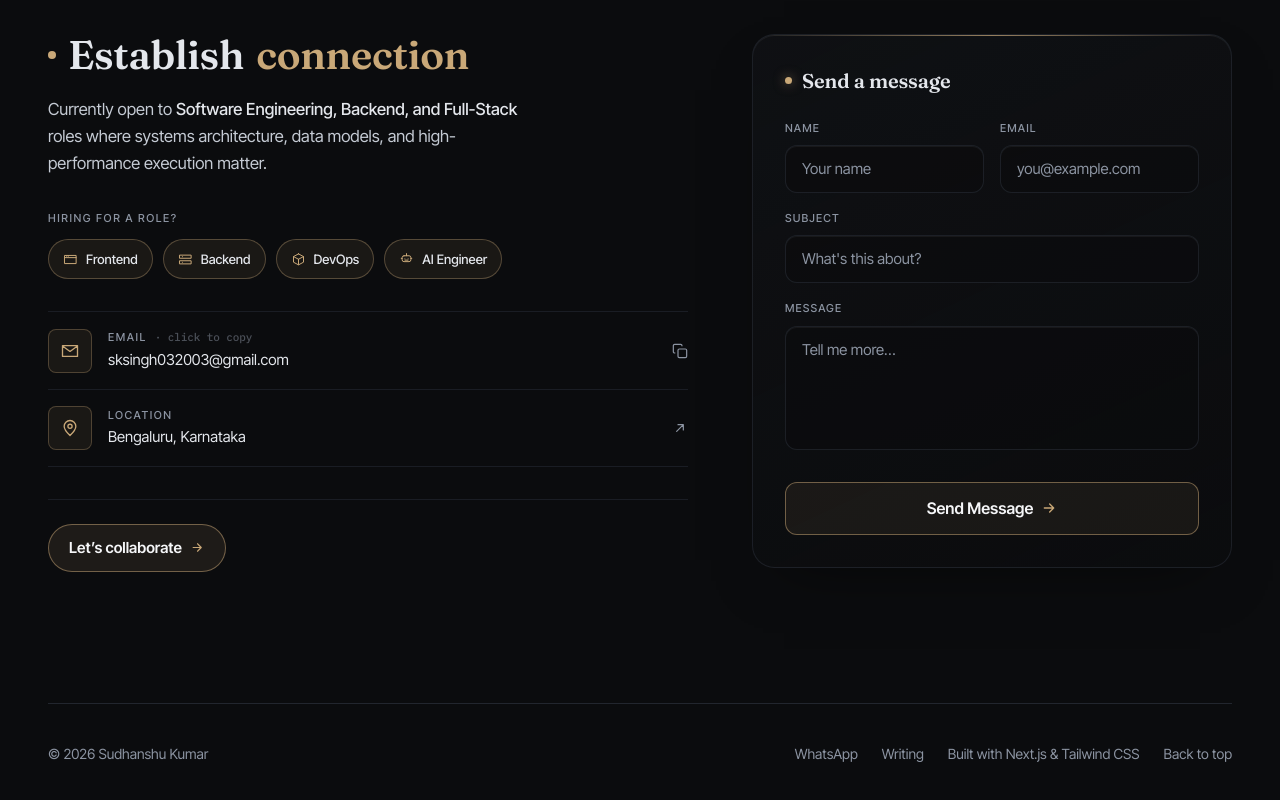
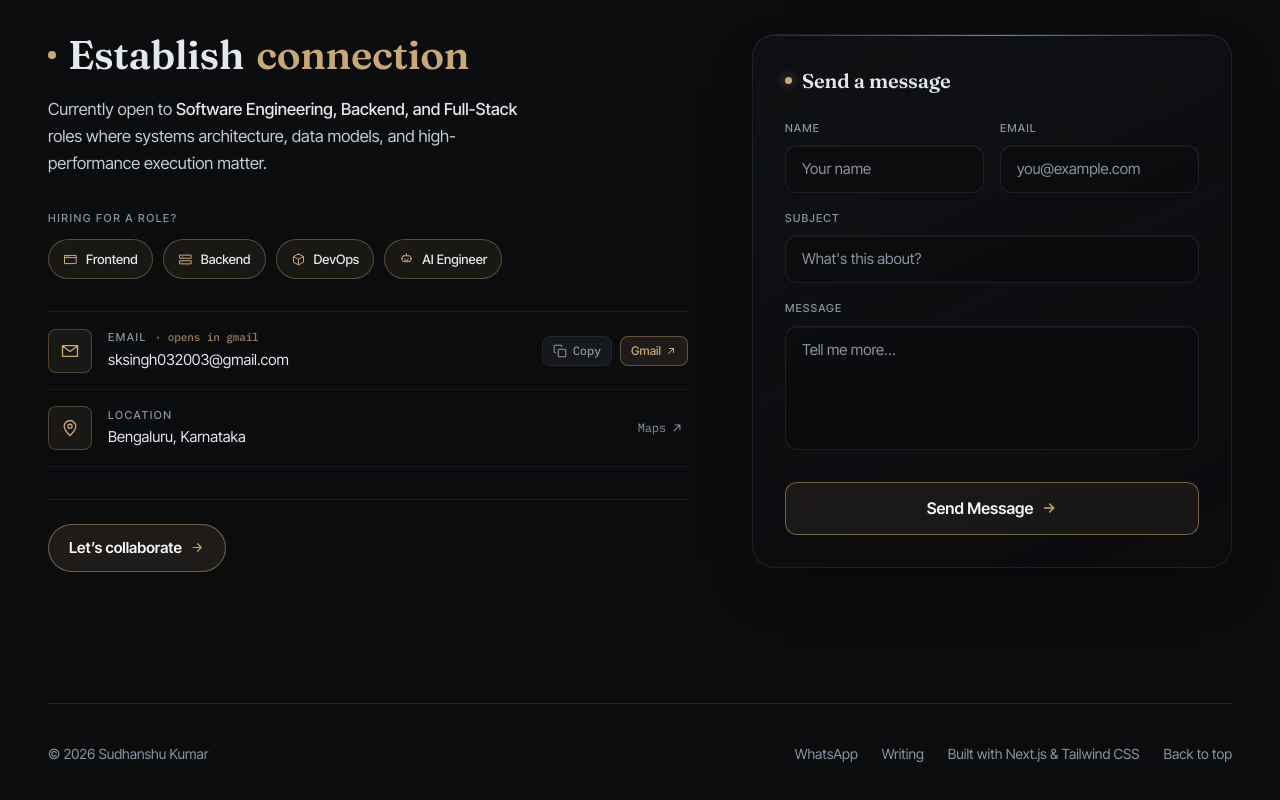
Before and after one commit to sudhanshukumar03/portfolio, a Next.js app in the folder web/: page / in a window 1280 px wide. Shown: the part 5593-6393 px from the top of the page. Built offline with nearby package versions, Linux system fonts and the light colour scheme; no server answers.

Commit message:
feat(contact): implement hybrid direct Gmail compose and 1-click copy action

```diff
--- a/web/src/components/sections/Contact.tsx
+++ b/web/src/components/sections/Contact.tsx
@@ -8,27 +8,6 @@ import { CollaborateCTA } from "@/components/sections/CollaborateCTA";
 import { profile } from "@/content/site";
 
 // Contact — the closing moment. Structured direct channels with instant tactile feedback.
-const ROWS: { label: string; value: string; href: string; tint: string; icon: React.ReactNode }[] = [
-  {
-    label: "Email",
-    value: profile.links.email,
-    href: `mailto:${profile.links.email}`,
-    tint: "var(--color-accent)",
-    icon: (
-      <path d="M3 5.5h18v13H3zM3 6l9 6.5L21 6" stroke="currentColor" strokeWidth="1.6" fill="none" strokeLinecap="round" strokeLinejoin="round" />
-    ),
-  },
-  {
-    label: "Location",
-    value: "Bengaluru, Karnataka",
-    href: "https://maps.google.com/?q=Bengaluru,Karnataka",
-    tint: "var(--color-accent)",
-    icon: (
-      <path d="M12 21s7-6.3 7-11a7 7 0 1 0-14 0c0 4.7 7 11 7 11zM12 12.5a2.5 2.5 0 1 0 0-5 2.5 2.5 0 0 0 0 5z" stroke="currentColor" strokeWidth="1.6" fill="none" strokeLinecap="round" strokeLinejoin="round" />
-    ),
-  },
-];
-
 export function Contact() {
   const [copied, setCopied] = useState(false);
 
@@ -86,71 +65,115 @@ export function Contact() {
           {/* Contact routes — real channels as tidy, hairline-divided rows. */}
           <Reveal delay={200}>
             <ul className="mt-8 max-w-2xl border-t border-[color-mix(in_srgb,var(--color-border)_70%,transparent)]">
-              {ROWS.map((r) => {
-                const isEmail = r.label === "Email";
-                return (
-                  <li key={r.label} className="border-b border-[color-mix(in_srgb,var(--color-border)_70%,transparent)]">
+              {/* Email channel: Direct Gmail Compose + 1-Click Copy Button */}
+              <li className="border-b border-[color-mix(in_srgb,var(--color-border)_70%,transparent)]">
+                <div className="group flex items-center justify-between gap-3 py-4">
+                  {/* Left: Direct link to Gmail Compose */}
                   <a
-                      href={r.href}
-                      onClick={isEmail ? copyEmail : undefined}
-                      target={r.href.startsWith("http") ? "_blank" : undefined}
-                      rel={r.href.startsWith("http") ? "noopener noreferrer" : undefined}
-                      style={{ ["--rt" as string]: r.tint }}
-                      className="focus-accent group flex items-center gap-4 py-4 transition-colors cursor-pointer"
-                      title={isEmail ? "Click to copy email address" : undefined}
+                    href={`https://mail.google.com/mail/?view=cm&fs=1&to=${profile.links.email}`}
+                    target="_blank"
+                    rel="noopener noreferrer"
+                    className="focus-accent flex min-w-0 flex-1 items-center gap-4 transition-colors"
+                    title="Open Gmail Compose in new tab"
                   >
-                      <span className="grid h-11 w-11 flex-none place-items-center rounded-lg border border-[color-mix(in_srgb,var(--rt)_30%,transparent)] bg-[color-mix(in_srgb,var(--rt)_8%,transparent)] text-[var(--rt)] transition-colors group-hover:border-[color-mix(in_srgb,var(--rt)_60%,transparent)] group-hover:bg-[color-mix(in_srgb,var(--rt)_14%,transparent)]">
+                    <span className="grid h-11 w-11 flex-none place-items-center rounded-lg border border-[color-mix(in_srgb,var(--color-accent)_30%,transparent)] bg-[color-mix(in_srgb,var(--color-accent)_8%,transparent)] text-[var(--color-accent)] transition-colors group-hover:border-[color-mix(in_srgb,var(--color-accent)_60%,transparent)] group-hover:bg-[color-mix(in_srgb,var(--color-accent)_14%,transparent)]">
                       <svg viewBox="0 0 24 24" width={20} height={20} aria-hidden="true">
-                          {r.icon}
+                        <path d="M3 5.5h18v13H3zM3 6l9 6.5L21 6" stroke="currentColor" strokeWidth="1.6" fill="none" strokeLinecap="round" strokeLinejoin="round" />
                       </svg>
                     </span>
                     <span className="min-w-0 flex-1">
                       <span className="flex items-center gap-2 font-sans text-[11px] font-medium uppercase tracking-[0.14em] text-[var(--color-muted)]">
-                          <span>{r.label}</span>
-                          {isEmail && (
-                            <span
-                              className={`font-mono text-[11px] lowercase tracking-normal font-medium transition-all duration-200 ${
+                        <span>Email</span>
+                        <span className="font-mono text-[11px] lowercase tracking-normal text-[var(--color-accent)] opacity-75">
+                          · opens in gmail
+                        </span>
+                      </span>
+                      <span className="block truncate text-[15px] text-[var(--color-heading)] transition-colors group-hover:text-[var(--color-accent)]">
+                        {profile.links.email}
+                      </span>
+                    </span>
+                  </a>
+
+                  {/* Right Actions: 1-Click Copy Button + Open Gmail Button */}
+                  <div className="flex flex-none items-center gap-2">
+                    <button
+                      type="button"
+                      onClick={copyEmail}
+                      aria-label="Copy email address to clipboard"
+                      title="Copy email address to clipboard"
+                      className={`focus-accent flex items-center gap-1.5 rounded-lg border px-2.5 py-1.5 font-mono text-xs font-medium transition-all duration-150 select-none ${
                         copied
-                                  ? "text-[var(--color-accent)] opacity-100"
-                                  : "text-[var(--color-muted)] opacity-50 group-hover:opacity-100"
+                          ? "border-[var(--color-accent)] bg-[color-mix(in_srgb,var(--color-accent)_15%,transparent)] text-[var(--color-accent)]"
+                          : "border-[var(--color-border)] bg-[color-mix(in_srgb,var(--color-surface-2)_80%,transparent)] text-[var(--color-muted)] hover:border-[var(--color-accent)] hover:text-[var(--color-heading)]"
                       }`}
                     >
-                              {copied ? "✓ copied to clipboard" : "· click to copy"}
-                            </span>
-                          )}
-                        </span>
-                        <span className="block truncate text-[15px] text-[var(--color-heading)] transition-colors group-hover:text-[var(--color-text)]">
-                          {r.value}
-                        </span>
-                      </span>
-                      {isEmail ? (
-                        <span className="flex-none font-mono text-[11px] text-[var(--color-muted)] transition-colors group-hover:text-[var(--color-accent)]">
                       {copied ? (
-                            <svg viewBox="0 0 24 24" width={16} height={16} aria-hidden="true" className="text-[var(--color-accent)]">
-                              <path d="M20 6L9 17l-5-5" stroke="currentColor" strokeWidth="2" fill="none" strokeLinecap="round" strokeLinejoin="round" />
+                        <>
+                          <svg viewBox="0 0 24 24" width={14} height={14} aria-hidden="true" className="text-[var(--color-accent)]">
+                            <path d="M20 6L9 17l-5-5" stroke="currentColor" strokeWidth="2.2" fill="none" strokeLinecap="round" strokeLinejoin="round" />
                           </svg>
+                          <span>Copied!</span>
+                        </>
                       ) : (
-                            <svg viewBox="0 0 24 24" width={16} height={16} aria-hidden="true" className="text-[var(--color-muted)] transition-colors group-hover:text-[var(--color-accent)]">
+                        <>
+                          <svg viewBox="0 0 24 24" width={14} height={14} aria-hidden="true">
                             <rect x="9" y="9" width="13" height="13" rx="2" ry="2" stroke="currentColor" strokeWidth="1.8" fill="none" />
                             <path d="M5 15H4a2 2 0 0 1-2-2V4a2 2 0 0 1 2-2h9a2 2 0 0 1 2 2v1" stroke="currentColor" strokeWidth="1.8" fill="none" />
                           </svg>
+                          <span>Copy</span>
+                        </>
                       )}
+                    </button>
+
+                    <a
+                      href={`https://mail.google.com/mail/?view=cm&fs=1&to=${profile.links.email}`}
+                      target="_blank"
+                      rel="noopener noreferrer"
+                      aria-label="Compose in Gmail"
+                      title="Open Gmail compose in new tab"
+                      className="focus-accent flex items-center gap-1 rounded-lg border border-[color-mix(in_srgb,var(--color-accent)_40%,transparent)] bg-[color-mix(in_srgb,var(--color-accent)_10%,transparent)] px-2.5 py-1.5 font-sans text-xs font-medium text-[var(--color-accent)] transition-all duration-150 hover:border-[var(--color-accent)] hover:bg-[color-mix(in_srgb,var(--color-accent)_20%,transparent)] hover:text-white"
+                    >
+                      <span className="hidden sm:inline">Gmail</span>
+                      <svg viewBox="0 0 24 24" width={12} height={12} aria-hidden="true">
+                        <path d="M7 17L17 7M9 7h8v8" stroke="currentColor" strokeWidth="2" fill="none" strokeLinecap="round" strokeLinejoin="round" />
+                      </svg>
+                    </a>
+                  </div>
+                </div>
+              </li>
+
+              {/* Location channel */}
+              <li className="border-b border-[color-mix(in_srgb,var(--color-border)_70%,transparent)]">
+                <a
+                  href="https://maps.google.com/?q=Bengaluru,Karnataka"
+                  target="_blank"
+                  rel="noopener noreferrer"
+                  className="focus-accent group flex items-center justify-between gap-4 py-4 transition-colors"
+                  title="Open location on Google Maps"
+                >
+                  <div className="flex min-w-0 items-center gap-4">
+                    <span className="grid h-11 w-11 flex-none place-items-center rounded-lg border border-[color-mix(in_srgb,var(--color-accent)_30%,transparent)] bg-[color-mix(in_srgb,var(--color-accent)_8%,transparent)] text-[var(--color-accent)] transition-colors group-hover:border-[color-mix(in_srgb,var(--color-accent)_60%,transparent)] group-hover:bg-[color-mix(in_srgb,var(--color-accent)_14%,transparent)]">
+                      <svg viewBox="0 0 24 24" width={20} height={20} aria-hidden="true">
+                        <path d="M12 21s7-6.3 7-11a7 7 0 1 0-14 0c0 4.7 7 11 7 11zM12 12.5a2.5 2.5 0 1 0 0-5 2.5 2.5 0 0 0 0 5z" stroke="currentColor" strokeWidth="1.6" fill="none" strokeLinecap="round" strokeLinejoin="round" />
+                      </svg>
                     </span>
-                      ) : (
-                        <svg
-                          viewBox="0 0 24 24"
-                          width={16}
-                          height={16}
-                          aria-hidden="true"
-                          className="flex-none text-[var(--color-muted)] transition-all duration-200 group-hover:translate-x-0.5 group-hover:-translate-y-0.5 group-hover:text-[var(--color-accent)]"
-                        >
+                    <div className="min-w-0">
+                      <span className="block font-sans text-[11px] font-medium uppercase tracking-[0.14em] text-[var(--color-muted)]">
+                        Location
+                      </span>
+                      <span className="block truncate text-[15px] text-[var(--color-heading)] transition-colors group-hover:text-[var(--color-text)]">
+                        Bengaluru, Karnataka
+                      </span>
+                    </div>
+                  </div>
+                  <div className="flex items-center gap-1 font-mono text-xs text-[var(--color-muted)] transition-colors group-hover:text-[var(--color-accent)] pr-1">
+                    <span className="hidden sm:inline">Maps</span>
+                    <svg viewBox="0 0 24 24" width={14} height={14} aria-hidden="true" className="transition-transform group-hover:translate-x-0.5 group-hover:-translate-y-0.5">
                       <path d="M7 17L17 7M9 7h8v8" stroke="currentColor" strokeWidth="1.8" fill="none" strokeLinecap="round" strokeLinejoin="round" />
                     </svg>
-                      )}
+                  </div>
                 </a>
               </li>
-                );
-              })}
             </ul>
           </Reveal>
 
--- a/web/src/components/ui/SocialIcons.tsx
+++ b/web/src/components/ui/SocialIcons.tsx
@@ -34,7 +34,7 @@ const ITEMS: Item[] = [
   { key: "linkedin", label: "LinkedIn", href: profile.links.linkedin, brand: "#0A66C2" },
   { key: "whatsapp", label: "WhatsApp", href: profile.links.whatsapp, brand: "#25D366" },
   { key: "discord", label: "Discord", href: profile.links.discord, brand: "#5865F2" },
-  { key: "gmail", label: "Email", href: `mailto:${profile.links.email}`, brand: "#EA4335" },
+  { key: "gmail", label: "Email", href: `https://mail.google.com/mail/?view=cm&fs=1&to=${profile.links.email}`, brand: "#EA4335" },
 ];
 
 export function SocialIcons({
```
Lines whose indentation alone changed are shown as unchanged.
